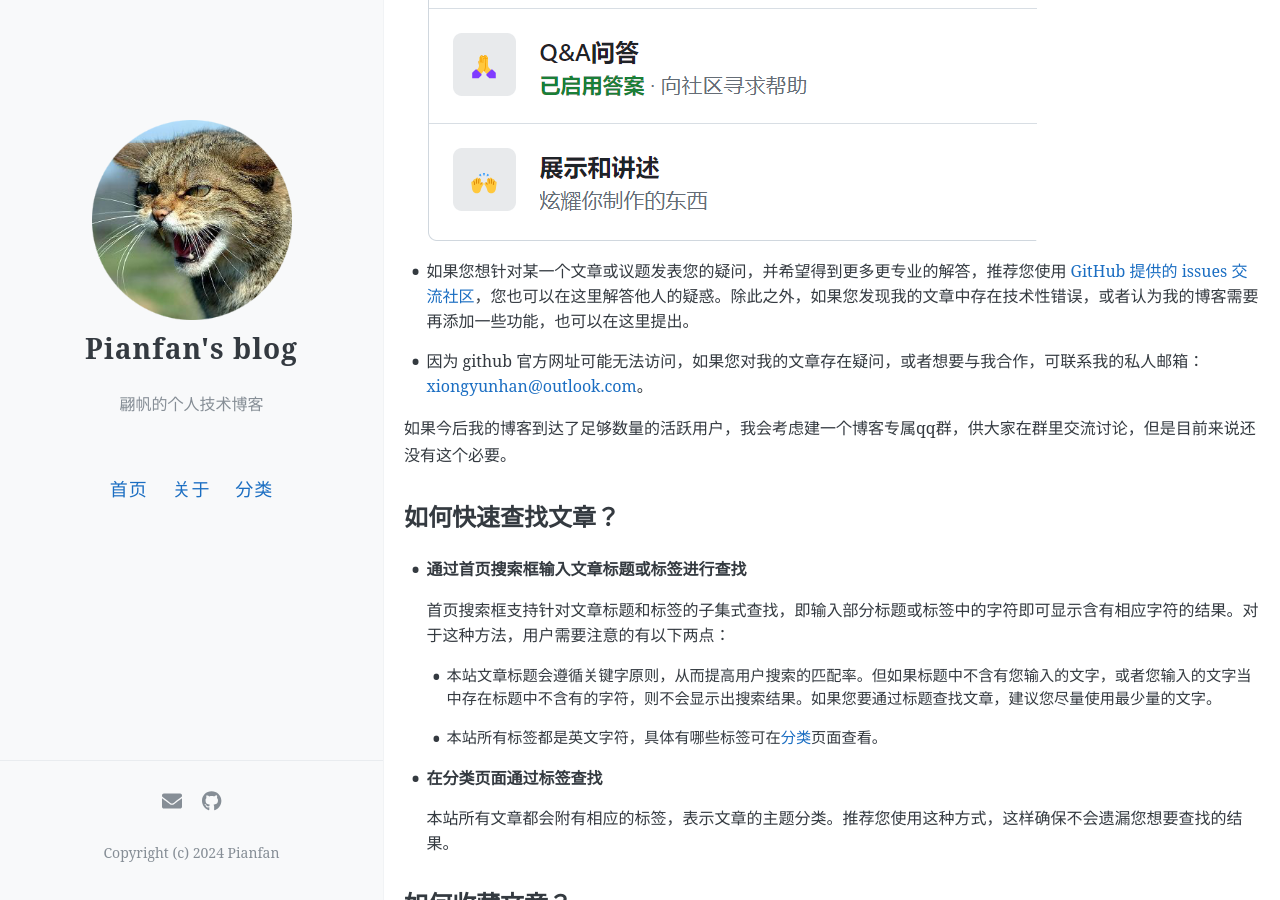
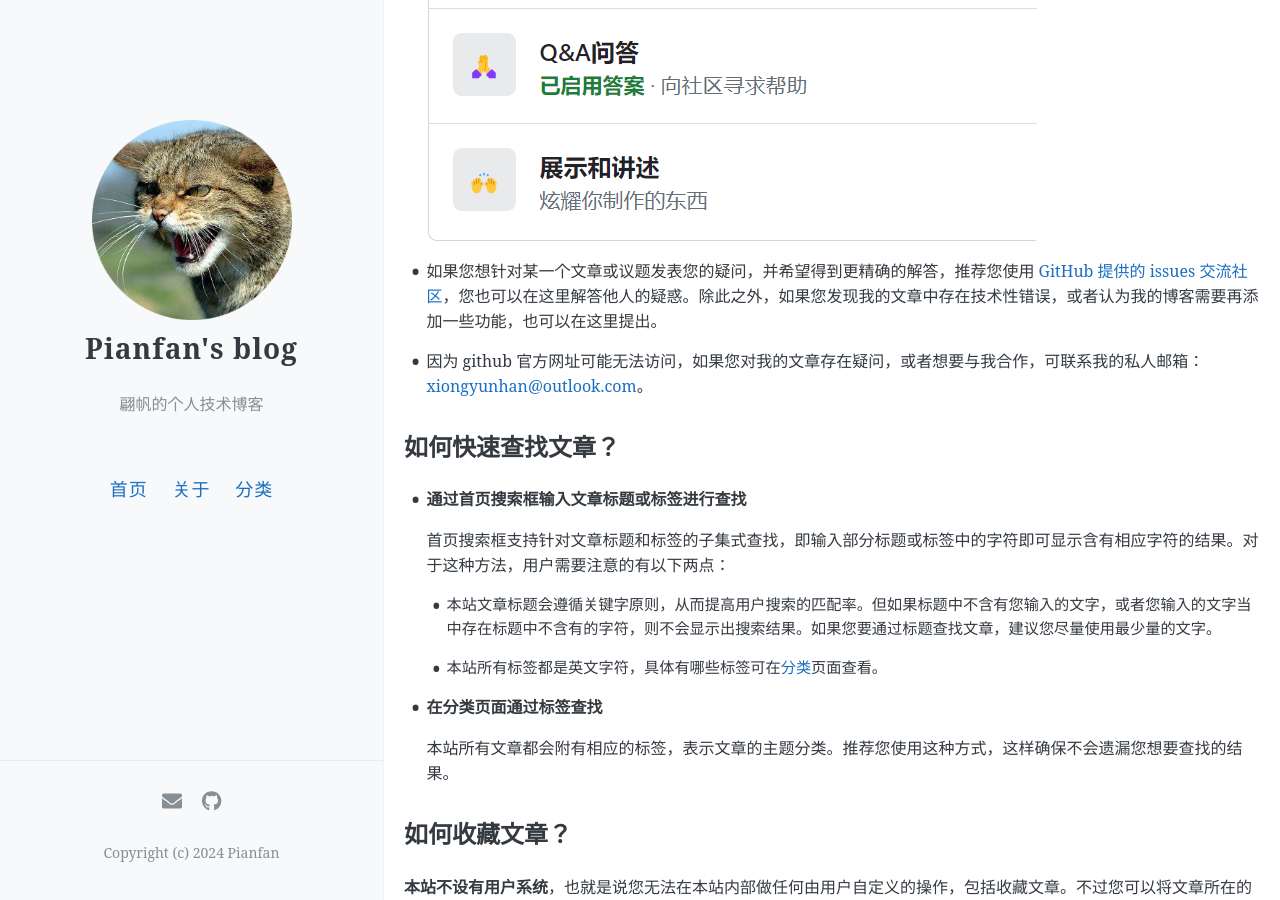
Before and after one commit to pianfan/pianfan.github.io, a Jekyll site: the page built from _posts/2024-1-26-user_manual.md, in a window 1280 px wide and 900 px high, scrolled down 908 px. Built offline with Jekyll 4.4.1, drawn with Linux system fonts in a browser that asks for light colours.

Commit message:
更新 2024-1-26-user_manual.md

```diff
--- a/_posts/2024-1-26-user_manual.md
+++ b/_posts/2024-1-26-user_manual.md
@@ -26,11 +26,9 @@ author: pianfan
 
     ![评论类型](https://pianfan.github.io/images/discussion.png "评论类型")
 
-- 如果您想针对某一个文章或议题发表您的疑问，并希望得到更多更专业的解答，推荐您使用 [GitHub 提供的 issues 交流社区](https://github.com/pianfan/pianfan.github.io/issues)，您也可以在这里解答他人的疑惑。除此之外，如果您发现我的文章中存在技术性错误，或者认为我的博客需要再添加一些功能，也可以在这里提出。
+- 如果您想针对某一个文章或议题发表您的疑问，并希望得到更精确的解答，推荐您使用 [GitHub 提供的 issues 交流社区](https://github.com/pianfan/pianfan.github.io/issues)，您也可以在这里解答他人的疑惑。除此之外，如果您发现我的文章中存在技术性错误，或者认为我的博客需要再添加一些功能，也可以在这里提出。
 
 - 因为 github 官方网址可能无法访问，如果您对我的文章存在疑问，或者想要与我合作，可联系我的私人邮箱：<xiongyunhan@outlook.com>。
-
-如果今后我的博客到达了足够数量的活跃用户，我会考虑建一个博客专属qq群，供大家在群里交流讨论，但是目前来说还没有这个必要。
 
 ## 如何快速查找文章？
 
```
